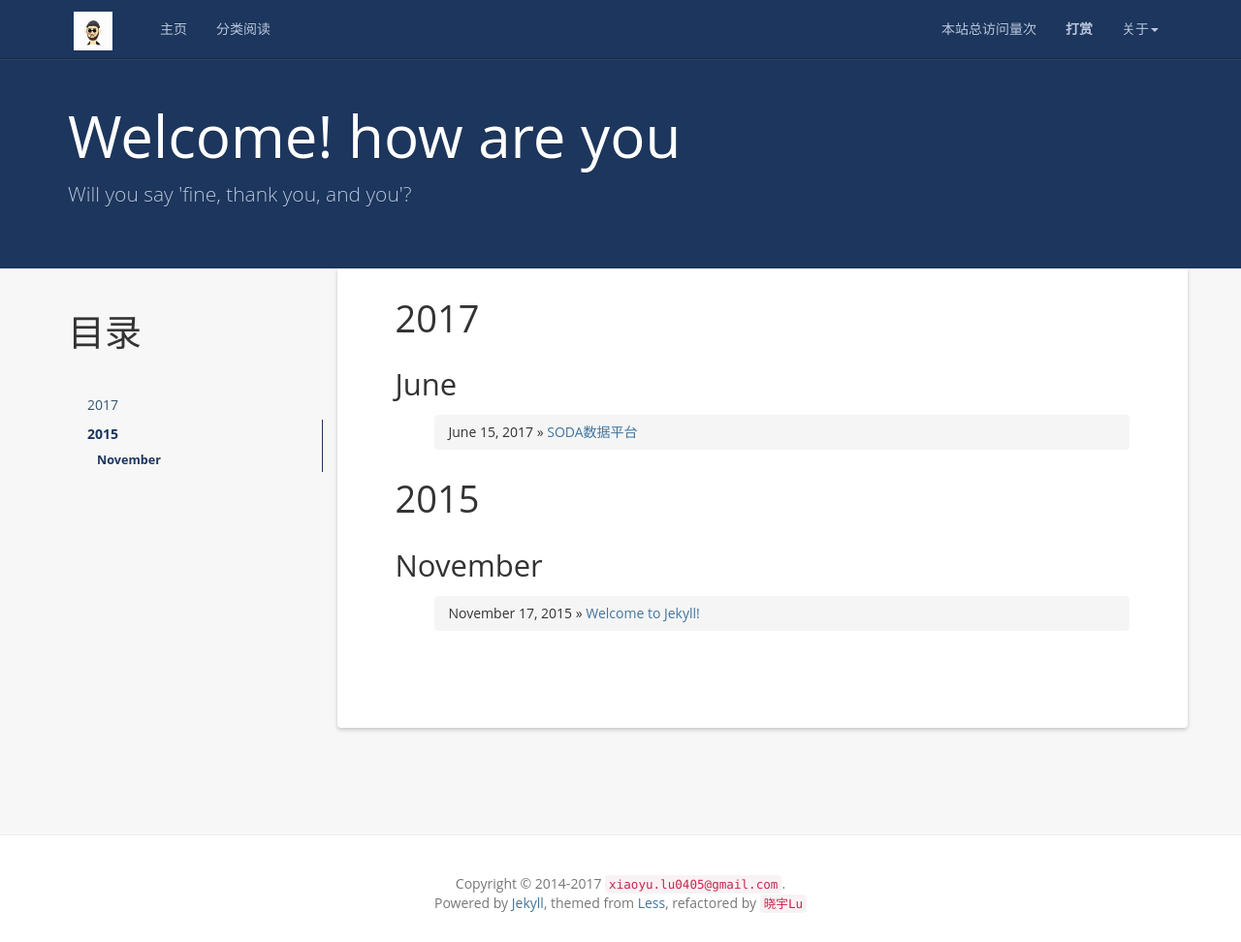
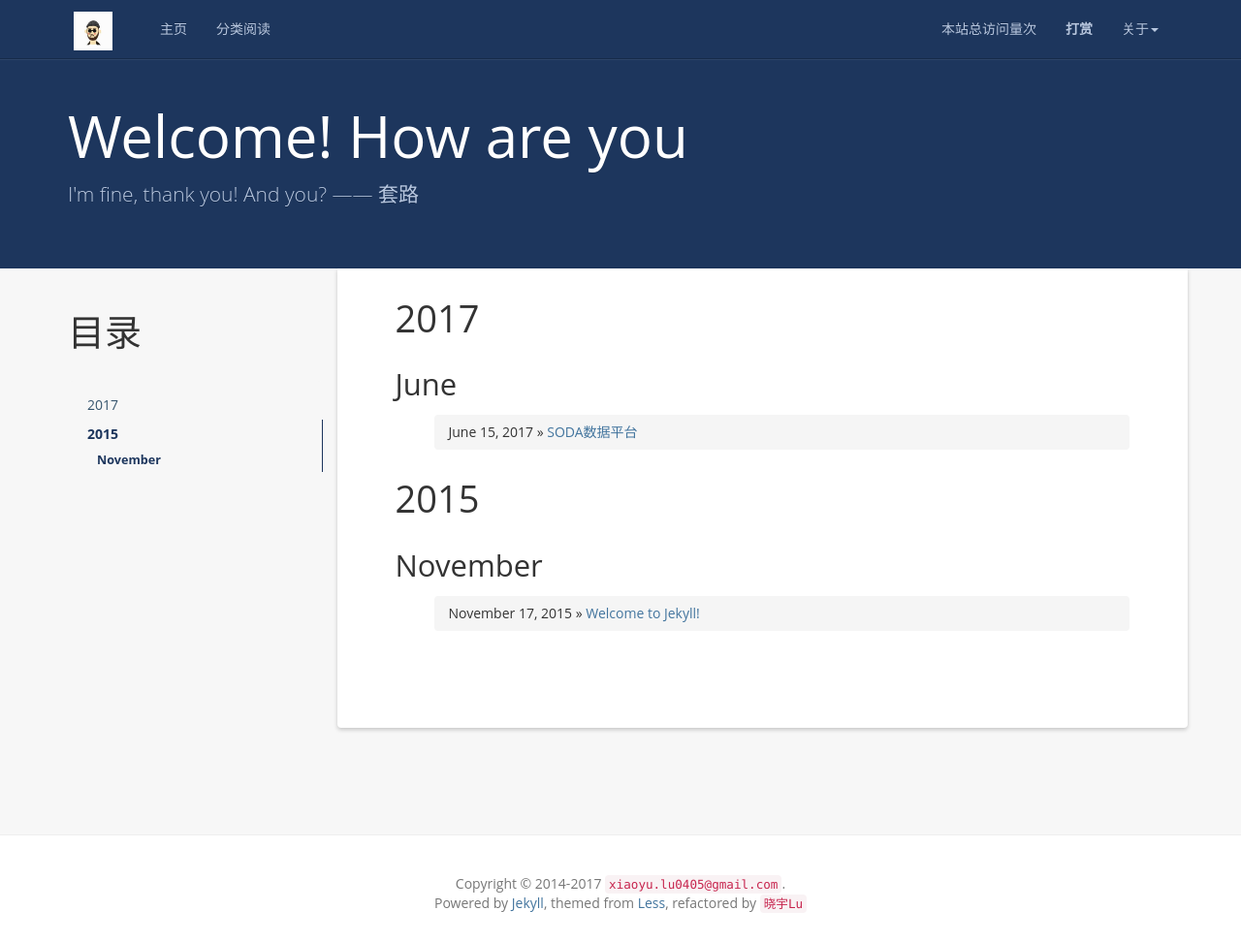
Before and after one commit to lxyu0405/blog, a Jekyll site: the page built from index.html, in a window 1280 px wide and 972 px high. Shown: the whole window at 97% size. Built offline with Jekyll 4.4.1, drawn with Linux system fonts in a browser that asks for light colours; nearby versions of some CDN libraries; the list of posts is cut into pages by our own code; comment, search, counter and statistics services are not loaded.

Commit message:
网站介绍重写

```diff
--- a/_config.yml
+++ b/_config.yml
@@ -1,12 +1,12 @@
 # Site settings
-name: Welcome! how are you
+name: Welcome! How are you
 email: xiaoyu.lu0405@gmail.com
 author: 晓宇Lu
 url: https://lxyu0405.github.io/blog/
 resume_site: https://lxyu0405.github.io/blog/
 github: https://github.com/lxyu0405/
 baseurl: ""
-description: Will you say 'fine, thank you, and you'?
+description: I'm fine, thank you! And you?   ——   套路
 meta_description: 晓宇Lu;个人博客;技术;
 motto: To be a better man... Orzzz
 banner: 但愿厚积薄发
```
